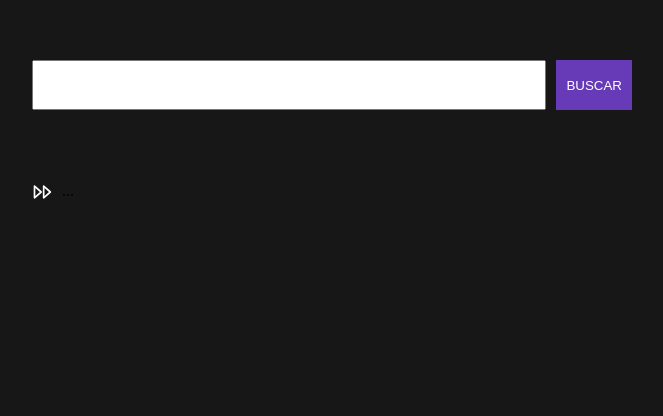
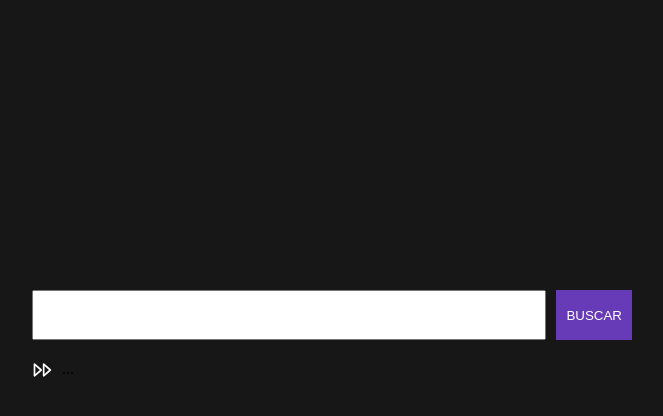
Before and after one commit to volatil/diccionario, a Next.js app: page / in a window 1280 px wide. Shown: the part 110-526 px from the top of the page, without its empty margins (308-971 px from the left). Built offline with nearby package versions, Linux system fonts and the light colour scheme.

Commit message:
pisca de css

```diff
--- a/src/pages/index.js
+++ b/src/pages/index.js
@@ -24,9 +24,9 @@ import styles from "@/styles/Home.module.css";
 function Significado(props) {
 	const { estado } = props;
 	return (
-		<div style={{ display: "flex", alignItems: "flex-start" }} className="significado">
+		<div style={{ display: "flex", alignItems: "flex-start", marginTop: "20px" }} className="significado">
 			<img style={{ width: "20px", margin: "0 10px 10px 0" }} src="/assets/svg/definicion.svg" alt="definicion" />
-			{ estado ? <p>{estado}</p> : <p>...</p> }
+			{ estado ? <p style={{ letterSpacing: "0.05em" }}>{estado}</p> : <p>...</p> }
 		</div>
 	);
 }
@@ -64,7 +64,7 @@ export default function Home() {
 			<section id={styles.buscador}>
 				<h1 className={styles.palabraBuscada}>
 					{ palabra && <span className={styles.arrowright} /> }
-					<span>{palabra}</span>
+					<span style={{ fontSize: "3em" }}>{palabra}</span>
 				</h1>
 				<div className={styles.contenedor}>
 					<input
@@ -76,11 +76,6 @@ export default function Home() {
 					/>
 					<button className={styles.botonBuscar} type="button" onClick={() => { callAPIreloaded(palabra); }}>BUSCAR</button>
 				</div>
-				<br />
-				<br />
-				{/* <Significado estado={definicion} /> */}
-				<br />
-				<br />
 				<Significado estado={definicion} />
 			</section>
 		</>
--- a/src/styles/Home.module.css
+++ b/src/styles/Home.module.css
@@ -7,7 +7,7 @@
 	font-size: 4em;
 	display: flex;
 	align-items: center;
-	height: 70px;
+	height: 300px;
 }
 span.arrowright {
 	background-image: url("https://encrypted-tbn0.gstatic.com/images?q=tbn:ANd9GcRmwCYk73USvnMklI6h46FXJz_JW6kK2YFjQPPq69L3lrePj1BLTlCeQG5qr3qpAioabGc&usqp=CAU");
```
